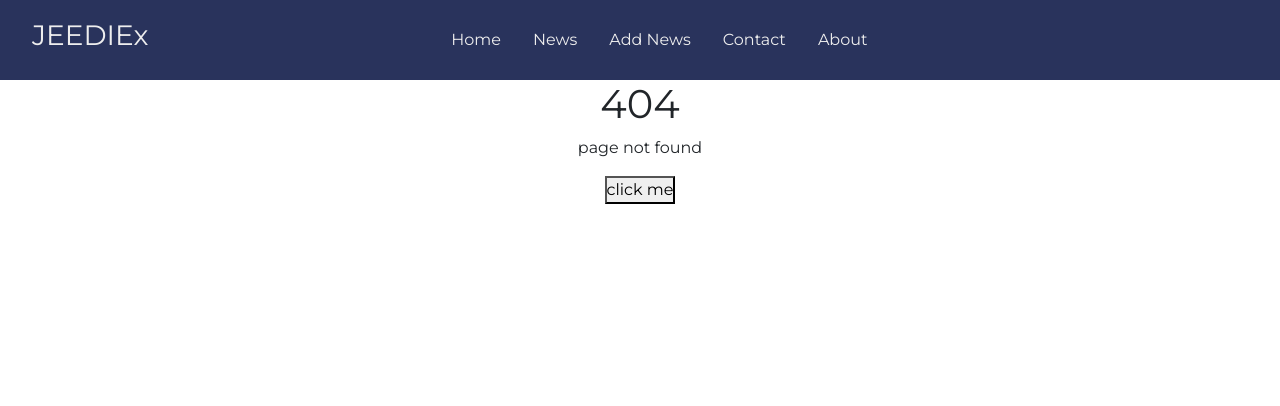
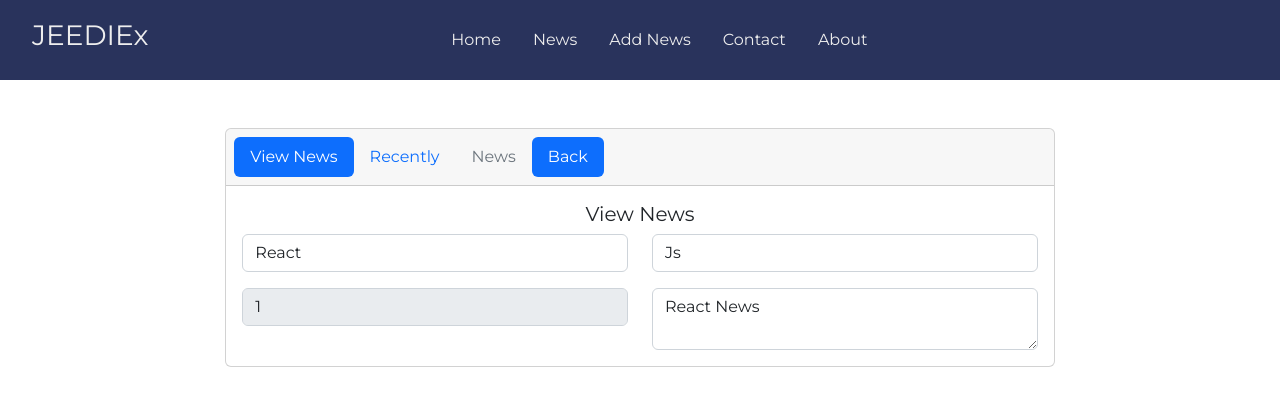
Before and after one commit to Enowizzy/react-app, a React (Create React App) app: page /admin/view-news/1 in a window 1280 px wide. Before the commit this address had no page. Shown: the top 406 px of the page. Built offline with nearby package versions, Linux system fonts and the light colour scheme; data requests are answered from the project's data file.

Commit message:
add admin views news by id

```diff
--- a/data/db.json
+++ b/data/db.json
@@ -1,46 +1,28 @@
 {
   "news": [
     {
-      "id": 1,
-      "author_first_name": "json-server",
-      "author_last_name": "jeediecode"
+      "author_first_name": "React",
+      "author_last_name": "Js",
+      "news_message": "React News",
+      "id": 1
     },
     {
-      "id": 2,
-      "author_first_name": "db-server",
-      "author_last_name": "jidecoder"
+      "author_first_name": "Angular",
+      "author_last_name": "Ts",
+      "news_message": "Angular News",
+      "id": 2
     },
     {
-      "id": 3,
-      "author_first_name": "java-server",
-      "author_last_name": "JEEDIEcodex"
+      "author_first_name": "VueJs",
+      "author_last_name": "Js",
+      "news_message": "VueJs News",
+      "id": 3
     },
     {
-      "id": 4,
-      "author_first_name": "nodejs-server",
-      "author_last_name": "jeedieXI"
-    },
-    {
-      "id": 5,
-      "author_first_name": "browser-server",
-      "author_last_name": "jeedieXII"
-    },
-    {
-      "id": 6,
-      "author_first_name": "tomcat-server",
-      "author_last_name": "jideXIII"
-    },
-    {
-      "author_first_name": "Jeedie",
-      "author_last_name": "Ex",
-      "news_message": "Whatsapp news",
-      "id": 7
-    },
-    {
-      "author_first_name": "Jide",
-      "author_last_name": "Ex",
-      "news_message": "Instagram news",
-      "id": 8
+      "author_first_name": "NextJs",
+      "author_last_name": "Js",
+      "news_message": "NextJs News",
+      "id": 4
     }
   ]
 }
--- a/src/App.js
+++ b/src/App.js
@@ -9,6 +9,7 @@ import Home from "./user/components/home/Home";
 import Navbar from "./user/components/navbar/Navbar";
 import News from "./user/components/news/news";
 import {ToastContainer} from 'react-toastify';
+import ViewNews from "./admin/components/view-news/ViewNews";
 
 
 function App() {
@@ -23,6 +24,7 @@ function App() {
           <Route path="/news" element={<News />}></Route>
           <Route path="/admin/create-news" element={<AddNews />}></Route>
           <Route path="/admin/edit-news/:code" element={<EditNews />}></Route>
+          <Route path="/admin/view-news/:code" element={<ViewNews />}></Route>
           <Route path="/*" element={<Error />}></Route>
         </Routes>
       </BrowserRouter>
--- /dev/null
+++ b/src/admin/components/view-news/ViewNews.js
@@ -0,0 +1,70 @@
+import { useEffect, useState } from "react";
+import { Link, useParams } from "react-router-dom";
+
+const ViewNews = () => {
+    const [author_first_name, first_name_change] = useState('');
+    const [author_last_name, last_name_change] = useState('');
+    const [news_message, news_change] = useState('');
+    const [id, idChange] = useState(0);
+    const { code } = useParams();
+
+    useEffect(() => {
+        fetch("http://localhost:8000/news/" + code).then(res => {
+            return res.json();
+        }).then(res => {
+            idChange(res.id);
+            first_name_change(res.author_first_name);
+            last_name_change(res.author_last_name);
+            news_change(res.news_message);
+        }).catch((err) => {
+            console.log(err.message);
+        });
+    }, [code]);
+
+    return (
+        <div class="container col-md-8 mt-5">
+            <div class="card text-center">
+                <div class="card-header">
+                    <ul class="nav nav-pills card-header-pills">
+                        <li class="nav-item">
+                            <a class="nav-link active" href="/">View News</a>
+                        </li>
+                        <li class="nav-item">
+                            <a class="nav-link" href="/">Recently</a>
+                        </li>
+                        <li class="nav-item">
+                            <a class="nav-link disabled" href="/" tabindex="-1" aria-disabled="true">News</a>
+                        </li>
+                        <li class="nav-item">
+                            <Link class="nav-link active float-right" to={"/news"}><i class="fa fa-arrow-back"></i>Back</Link>
+                        </li>
+                    </ul>
+                </div>
+                <div class="card-body">
+                    <h5 class="card-title">View News</h5>
+                    <form class="text-center">
+                        <div class="row">
+                            <div class="col">
+                                <input type="text" value={author_first_name} onChange={e => first_name_change(e.target.value)} class="form-control" placeholder="Author first name"></input>
+                            </div>
+                            <div class="col">
+                                <input type="text" value={author_last_name} onChange={e => last_name_change(e.target.value)} class="form-control" placeholder="Author last name"></input>
+                            </div>
+                        </div>
+                        <div class="row mt-3">
+                            <div className="col">
+                                <input type="text" disabled="true" value={id} onChange={e => idChange(e.target.value)} class="form-control" placeholder="Id"></input>
+                            </div>
+                            <div class="col form-group">
+                                <textarea class="form-control" value={news_message} onChange={e => news_change(e.target.value)} id="exampleFormControlTextarea1" rowsF="3" placeholder="News area"></textarea>
+                            </div>
+                        </div>
+                    </form>
+                </div>
+
+            </div>
+        </div>
+    );
+}
+
+export default ViewNews;
--- a/src/user/components/news/news.js
+++ b/src/user/components/news/news.js
@@ -1,9 +1,25 @@
+/* eslint-disable jsx-a11y/anchor-is-valid */
+/* eslint-disable no-restricted-globals */
 import { useEffect, useState } from "react";
-import { Link } from "react-router-dom";
+import { Link, useNavigate } from "react-router-dom";
+import { toast } from 'react-toastify';
 
 const News = () => {
     const [news_lists$, news_update$] = useState([]);
+    const navigate = useNavigate();
 
+    const deleteNews = (code) => {
+        if (window.confirm('Are you sure you want to delete this news')) {
+            fetch('http://localhost:8000/news/' + code, {
+                method: "DELETE"
+            }).then(res => {
+                toast.success('News Deleted Successfully');
+                navigate(0);
+            }).catch((err) => {
+                console.log(err.message)
+            });
+        }
+    }
     useEffect(() => {
         fetch('http://localhost:8000/news').then(res => {
             return res.json();
@@ -33,9 +49,9 @@ const News = () => {
                                 <td>{news_list$.author_first_name}</td>
                                 <td>{news_list$.author_last_name}</td>
                                 <td>
-                                    <a href="view" className="btn btn-primary me-2">View</a>
+                                    <Link to={"/admin/view-news/" + news_list$.id} className="btn btn-primary me-2">View</Link>
                                     <Link to={"/admin/edit-news/" + news_list$.id} className="btn btn-warning me-2">Edit</Link>
-                                    <a href="delete" className="btn btn-danger">Delete</a>
+                                    <a onClick={() => { deleteNews(news_list$.id) }} className="btn btn-danger">Delete</a>
                                 </td>
                             </tr>
                         ))
```
